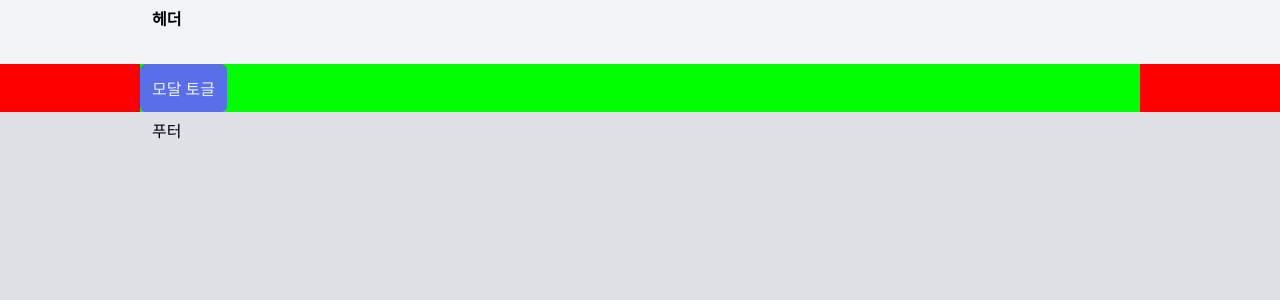
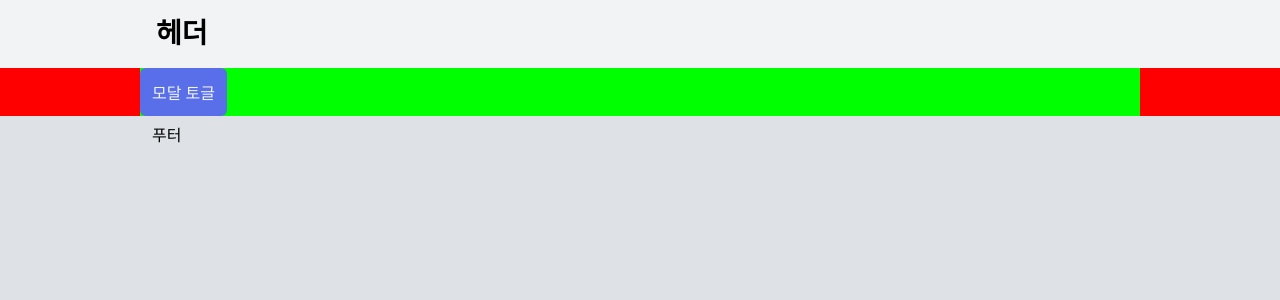
Before and after one commit to kichan05/React-Template, a React (Create React App) app: page / in a window 1280 px wide. Shown: the top 300 px of the page. Built offline with nearby package versions, Linux system fonts and the light colour scheme; a web font is replaced by a local one.

Commit message:
Header 높이 설정

```diff
--- a/src/component/Header.js
+++ b/src/component/Header.js
@@ -3,7 +3,6 @@ import {useEffect, useRef} from "react";
 
 const HeaderStyle = styled.header`
   width: 100%;
-  height: 64px;
 
   background-color: ${p => p.theme.color.Gray1};
 
@@ -15,8 +14,12 @@ const HeaderStyle = styled.header`
     height: 100%;
     max-width: ${p => p.theme.size.mobileMaxWidth}px;
 
-    padding: 12px;
+    padding: 20px 16px;
     margin: 0 auto;
+  }
+
+  & h1 {
+    font-size: 28px;
   }
 `
 
```
